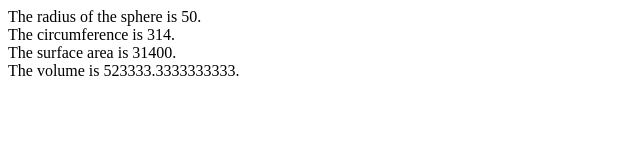
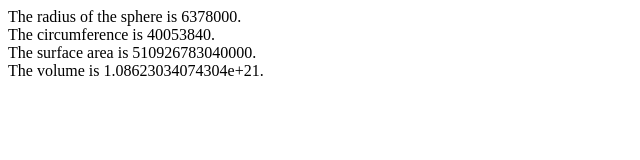
Before and after one commit to Karstenpogi/CS3-3Q-CESIUM-AA1-ALOVERA, a plain HTML site: page 3Q-AA1/index.html in a window 1280 px wide. Shown: the whole page, without its empty margins (0-640 px from the left). Drawn offline with Linux system fonts and the light colour scheme.

Commit message:
Update index.html

```diff
--- a/3Q-AA1/index.html
+++ b/3Q-AA1/index.html
@@ -2,7 +2,7 @@
 <html>
       <head>
 
-			<title>JavaScript Basics</title>
+		<title>JavaScript Basics</title>
 
             <meta charset = "UTF-8" >
             <meta name="author" content="Karsten Alovera">
@@ -10,10 +10,10 @@
             <meta name="date submitted" content ="22-01-2025">
       </head>
 	  <body>
-			<script>
+		<script>
                 // Circumference //
                 let pi = 3.14;
-                let radius = 50;
+                let radius = 6.378e6;
                 let n2 = 2;
                 let circumeference = (2*(pi)*(radius));
 
```
